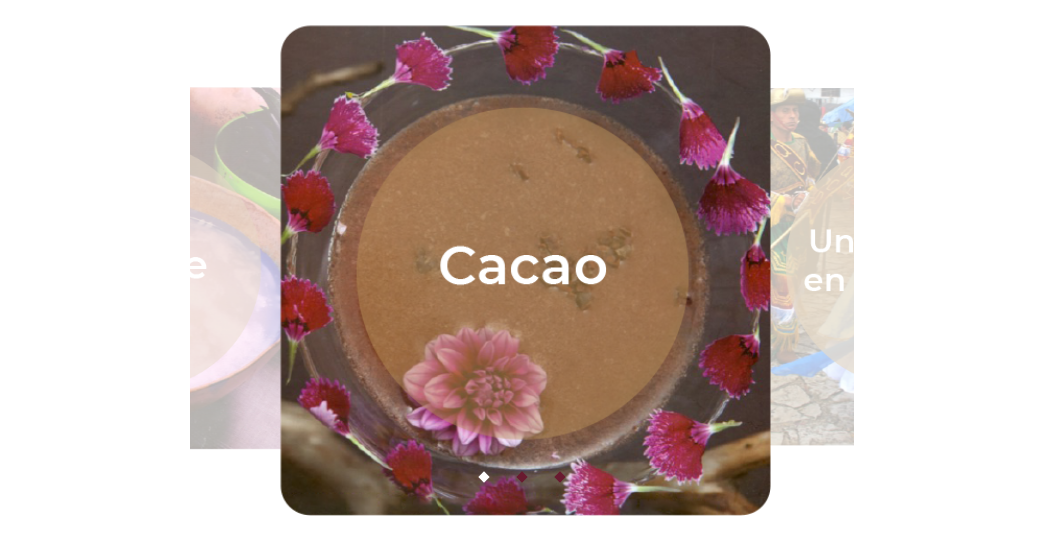
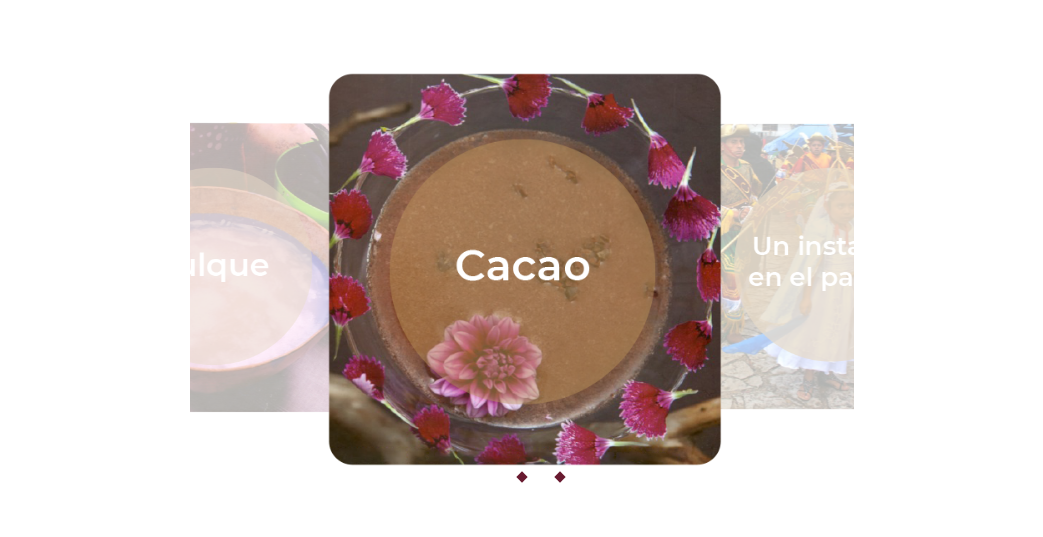
Before and after one commit to jacobomnp/MuseoIndigena, a plain HTML site: page index.html in a window 1280 px wide. Shown: the part 654-1191 px from the top of the page, without its empty margins (118-1161 px from the left). Drawn offline with nearby package versions, Linux system fonts and the light colour scheme.

Commit message:
efecto zoom agregado

```diff
--- a/css/style.css
+++ b/css/style.css
@@ -30,8 +30,8 @@ img {
     justify-content: center;
     align-items: center;
     user-select: none;
-    width: 500px;
-    height: 500px;
+    width: 400px;
+    height: 400px;
 }
 
 .carousel .carousel-item img {
@@ -42,6 +42,11 @@ img {
     top: 0;
     left: 0;
     z-index: -1;
+
+}
+
+.carousel .carousel-item img:hover {
+    transform: scale(1.15);
 }
 
 .carousel .indicators .indicator-item {
```
